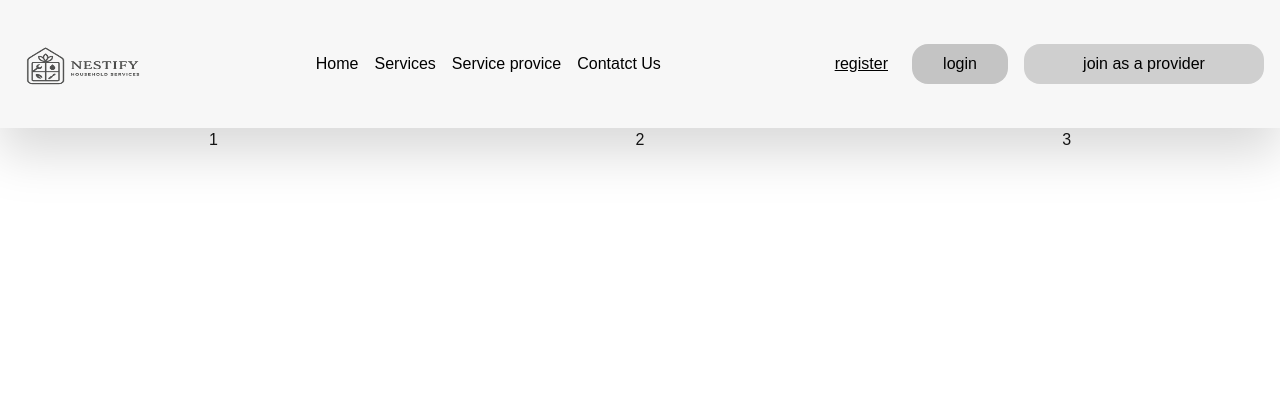
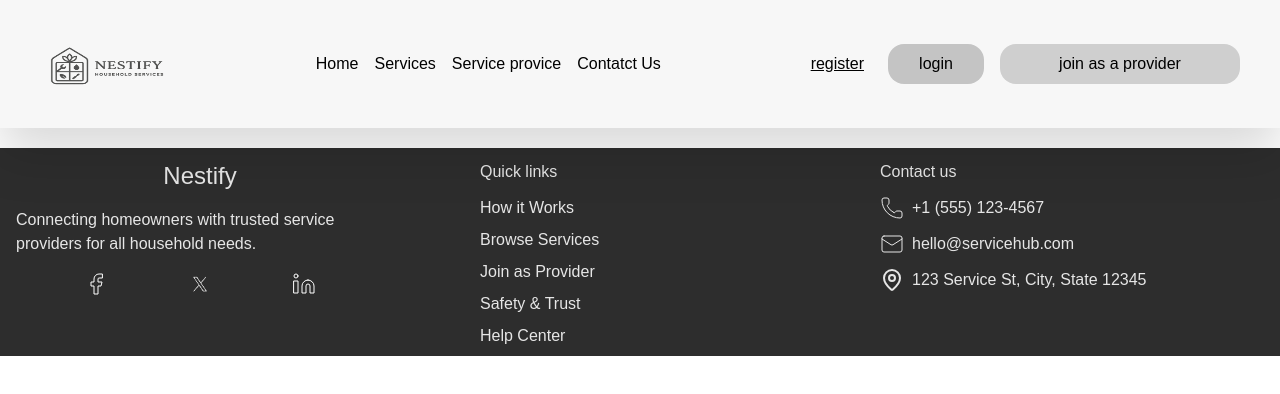
Before and after one commit to YasasSri2002/nestify-eServices, a Next.js app: page / in a window 1280 px wide. Shown: the top 394 px of the page. Built offline with nearby package versions, Linux system fonts and the light colour scheme.

Commit message:
footer added

```diff
--- a/src/app/globals.css
+++ b/src/app/globals.css
@@ -3,9 +3,6 @@
 :root {
   --background: #ffffff;
   --foreground: #171717;
-}
-
-@theme inline {
   --color-background: var(--background);
   --color-foreground: var(--foreground);
   --font-sans: var(--font-geist-sans);
--- a/src/components/ui/footer.tsx
+++ b/src/components/ui/footer.tsx
@@ -1,12 +1,57 @@
 "use client";
+
+import Image from "next/image";
 
 export default function Footer(){
     return(
         <>
-        <div className="flex flex-row ">
-            <div className="basis-1/3 flex justify-center">1</div>
-            <div className="basis-1/3 flex justify-center">2</div>
-            <div className="basis-1/3 flex justify-center">3</div>
+        <div className="flex flex-col md:flex-row bg-[#121212e1] text-[hsla(0,0%,90%,1)] mt-5">
+            <div className="basis-full md:basis-1/3">
+                <h1 className="text-center sm:text-2xl my-3">Nestify</h1>
+                <p className="m-4">Connecting homeowners with trusted service providers for all household needs.</p>
+                <div className="social-icons space-x-20 flex justify-center m-4">
+                    <button><a href="#facebook"><svg xmlns="http://www.w3.org/2000/svg" width="24" height="24" viewBox="0 0 24 24" fill="none" stroke="white" strokeWidth="1" strokeLinecap="round" strokeLinejoin="round" className="lucide lucide-facebook-icon lucide-facebook "><path d="M18 2h-3a5 5 0 0 0-5 5v3H7v4h3v8h4v-8h3l1-4h-4V7a1 1 0 0 1 1-1h3z"/></svg></a></button>
+
+                    <button><a href="#twitter">
+                         <Image
+                                src="/icon/X_icon.png"
+                                alt="x"
+                                width={24}
+                                height={24}
+                                className="mix-blend-lighten"
+                            />
+                        </a></button>
+
+                    <button><a href="#linkedin"><svg xmlns="http://www.w3.org/2000/svg" width="24" height="24" viewBox="0 0 24 24" fill="none" stroke="white" strokeWidth="1" strokeLinecap="round" strokeLinejoin="round" className="lucide lucide-linkedin-icon lucide-linkedin"><path d="M16 8a6 6 0 0 1 6 6v7h-4v-7a2 2 0 0 0-2-2 2 2 0 0 0-2 2v7h-4v-7a6 6 0 0 1 6-6z"/><rect width="4" height="12" x="2" y="9"/><circle cx="4" cy="4" r="2"/></svg></a></button>
+                </div>
+            </div>
+            <div className="basis-full md:basis-1/3 ml-20">
+            <h1 className="my-3">Quick links</h1>
+            <ul className="">
+                <li className="my-2"><a href="#">How it Works</a></li>
+                <li className="my-2"><a href="#">Browse Services</a></li>
+                <li className="my-2"><a href="#">Join as Provider</a></li>
+                <li className="my-2"><a href="#">Safety & Trust</a></li>
+                <li className="my-2"><a href="#">Help Center</a></li>
+            </ul>
+            </div>
+            <div className="basis-full md:basis-1/3">
+            <h1 className="my-3">Contact us</h1>
+            <div className="my-2">
+                <div className="flex space-x-2  my-3">
+                    <svg xmlns="http://www.w3.org/2000/svg" width="24" height="24" viewBox="0 0 24 24" fill="none" stroke="currentColor" strokeWidth="1" strokeLinecap="round" strokeLinejoin="round" className="lucide lucide-phone-icon lucide-phone"><path d="M13.832 16.568a1 1 0 0 0 1.213-.303l.355-.465A2 2 0 0 1 17 15h3a2 2 0 0 1 2 2v3a2 2 0 0 1-2 2A18 18 0 0 1 2 4a2 2 0 0 1 2-2h3a2 2 0 0 1 2 2v3a2 2 0 0 1-.8 1.6l-.468.351a1 1 0 0 0-.292 1.233 14 14 0 0 0 6.392 6.384"/></svg>
+                    <h2>+1 (555) 123-4567</h2>
+                </div>
+                <div className="flex space-x-2 my-3">
+                    <svg xmlns="http://www.w3.org/2000/svg" width="24" height="24" viewBox="0 0 24 24" fill="none" stroke="currentColor" strokeWidth="1" strokeLinecap="round" strokeLinejoin="round" className="lucide lucide-mail-icon lucide-mail"><path d="m22 7-8.991 5.727a2 2 0 0 1-2.009 0L2 7"/><rect x="2" y="4" width="20" height="16" rx="2"/></svg>
+                    <h2>hello@servicehub.com</h2>
+                </div>
+                <div className="flex space-x-2 my-3">
+                    <svg xmlns="http://www.w3.org/2000/svg" width="24" height="24" viewBox="0 0 24 24" fill="none" stroke="currentColor" strokeWidth="2" strokeLinecap="round" strokeLinejoin="round" className="lucide lucide-map-pin-icon lucide-map-pin"><path d="M20 10c0 4.993-5.539 10.193-7.399 11.799a1 1 0 0 1-1.202 0C9.539 20.193 4 14.993 4 10a8 8 0 0 1 16 0"/><circle cx="12" cy="10" r="3"/></svg>
+                    <h2>123 Service St, City, State 12345</h2>
+                </div>
+            </div>
+            </div>
         </div>
         </>
 
--- a/src/components/ui/navbar.tsx
+++ b/src/components/ui/navbar.tsx
@@ -8,7 +8,7 @@ export default function NavBar(){
 
         return (
             <>
-                <div id="mynavbar" className="navbar flex items-center justify-between text-white p-2 relative bg-[hsla(0,0%,97%,1)] drop-shadow-2xl">
+                <div id="mynavbar" className="navbar flex items-center justify-between text-white p-2 relative bg-[hsla(0,0%,97%,1)] drop-shadow-2xl sm:px-6 lg:px-8">
                 <div>
                     <Image
                         src="/logo.png"
@@ -19,7 +19,7 @@ export default function NavBar(){
                     />
                 </div>
 
-                <ul className="hidden md:flex gap-4 text-black">
+                <ul className="hidden  md:flex gap-4 text-black">
                     <li><Link href="/">Home</Link></li>
                     <li><Link href="/services">Services</Link></li>
                     <li><Link href="/about">Service provice</Link></li>
```
Also changed, not shown: package.json (+7 -6 lines), public/icon/X_icon.png (added), 1 other file (tests, documents, lock files or other folders).
